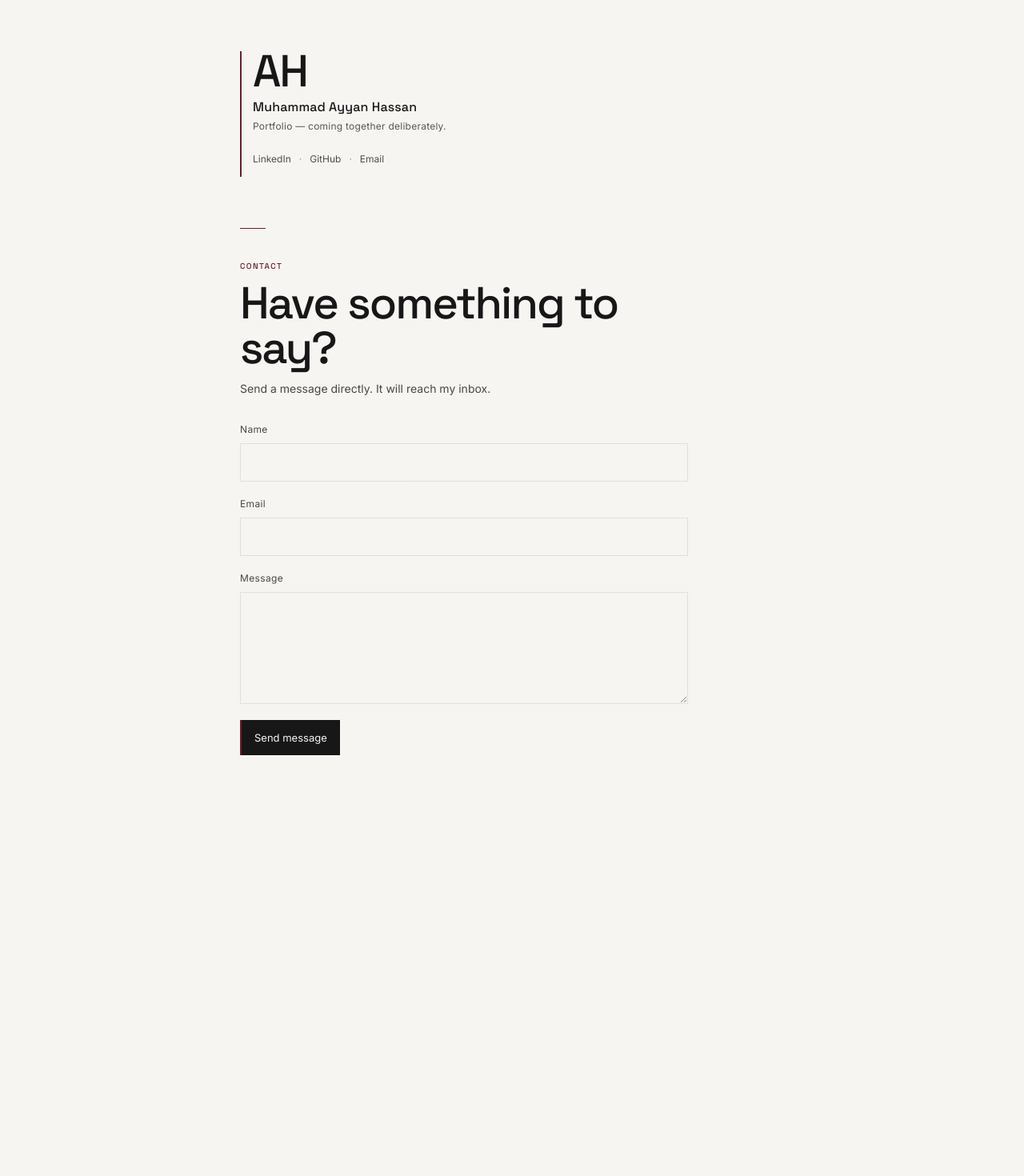
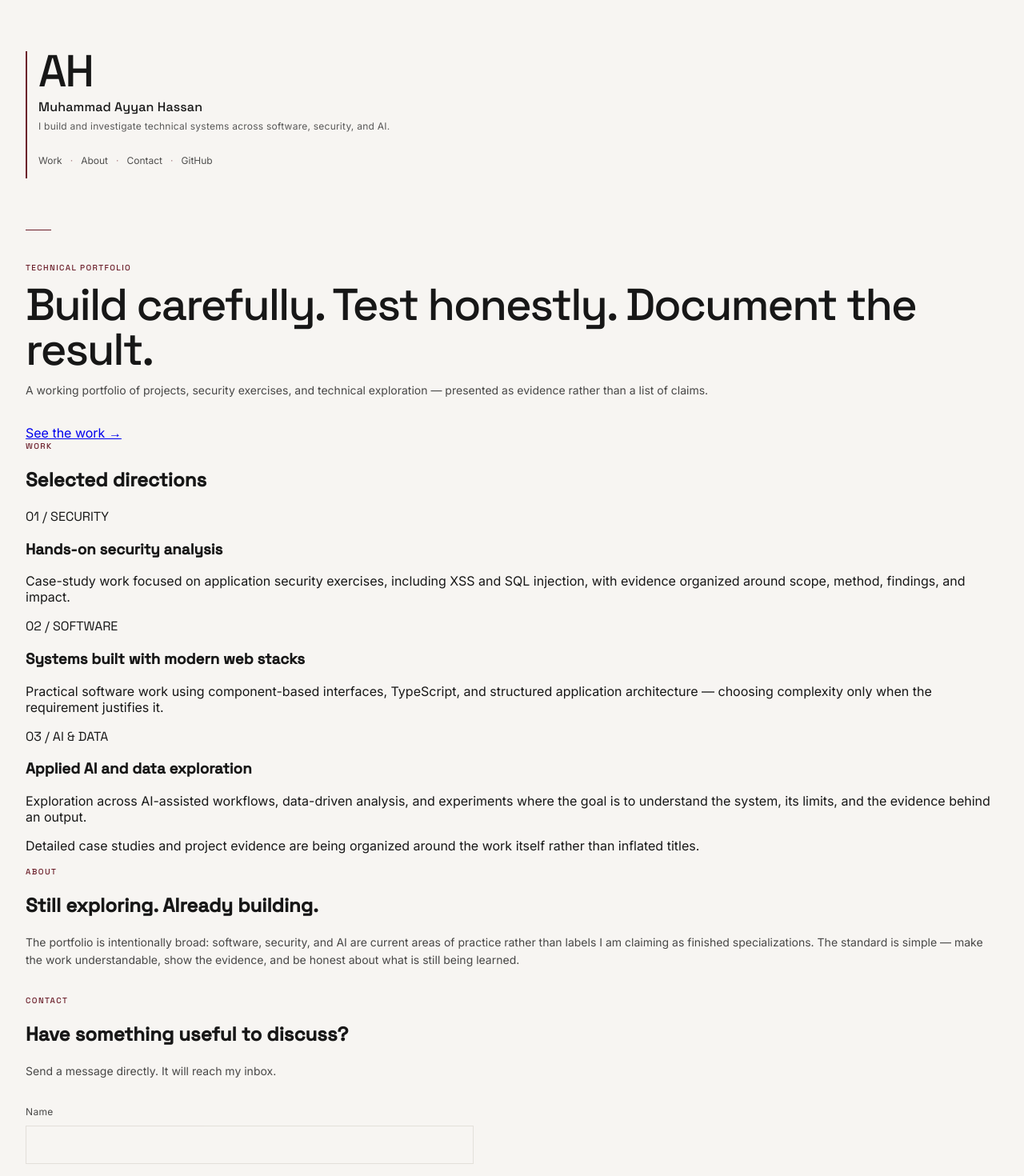
Before and after one commit to MuhammadAyyanHassan/Ayyan_Hassan_portfolio, a Next.js app: page / in a window 1280 px wide. Shown: the top 1470 px of the page at 80% size. Before the commit the page ends 1046 px from the top, so only its background shows below. Built offline with nearby package versions, Linux system fonts and the light colour scheme.

Commit message:
Fix portfolio clarity after Survive the Crit review

```diff
--- a/app/page.tsx
+++ b/app/page.tsx
@@ -3,15 +3,8 @@
 import { FormEvent, useState } from "react";
 import { Space_Grotesk, Inter } from "next/font/google";
 
-const spaceGrotesk = Space_Grotesk({
-  subsets: ["latin"],
-  weight: ["400", "500"],
-});
-
-const inter = Inter({
-  subsets: ["latin"],
-  weight: ["400", "500"],
-});
+const spaceGrotesk = Space_Grotesk({ subsets: ["latin"], weight: ["400", "500"] });
+const inter = Inter({ subsets: ["latin"], weight: ["400", "500"] });
 
 type Status = "idle" | "sending" | "success" | "error";
 
@@ -22,16 +15,13 @@ export default function Home() {
   async function handleSubmit(event: FormEvent<HTMLFormElement>) {
     event.preventDefault();
     setStatus("sending");
-
     try {
       const response = await fetch("/api/contact", {
         method: "POST",
         headers: { "Content-Type": "application/json" },
         body: JSON.stringify(form),
       });
-
       if (!response.ok) throw new Error("Request failed");
-
       setForm({ name: "", email: "", message: "" });
       setStatus("success");
     } catch {
@@ -40,87 +30,77 @@ export default function Home() {
   }
 
   return (
-    <main className="portfolio" id="contact">
-      <div className="contact-card">
-        <div className="identity">
+    <main className="portfolio">
+      <div className="site-shell">
+        <header className="identity">
           <div className={`${spaceGrotesk.className} monogram`}>AH</div>
           <div className={`${spaceGrotesk.className} name`}>Muhammad Ayyan Hassan</div>
-          <div className={`${inter.className} subtitle`}>
-            Portfolio — coming together deliberately.
-          </div>
-
-          <div className={`${inter.className} links`}>
-            <a href="https://www.linkedin.com/in/muhammad-ayyan-hassan/" target="_blank" rel="noopener noreferrer">
-              LinkedIn
-            </a>
-            <span>·</span>
-            <a href="https://github.com/MuhammadAyyanHassan" target="_blank" rel="noopener noreferrer">
-              GitHub
-            </a>
-            <span>·</span>
-            <a
-              href="https://mail.google.com/mail/?view=cm&fs=1&to=hassan.ayyan.muhammad@gmail.com"
-              target="_blank"
-              rel="noopener noreferrer"
-            >
-              Email
-            </a>
-          </div>
-        </div>
+          <p className={`${inter.className} subtitle`}>
+            I build and investigate technical systems across software, security, and AI.
+          </p>
+          <nav className={`${inter.className} links`} aria-label="Primary navigation">
+            <a href="#work">Work</a><span>·</span>
+            <a href="#about">About</a><span>·</span>
+            <a href="#contact">Contact</a><span>·</span>
+            <a href="https://github.com/MuhammadAyyanHassan" target="_blank" rel="noopener noreferrer">GitHub</a>
+          </nav>
+        </header>
 
         <div className="divider" />
 
-        <section className="contact-section" aria-labelledby="contact-heading">
-          <div className={`${spaceGrotesk.className} eyebrow`}>CONTACT</div>
-          <h1 id="contact-heading" className={spaceGrotesk.className}>
-            Have something to say?
+        <section className="hero" aria-labelledby="hero-heading">
+          <div className={`${spaceGrotesk.className} eyebrow`}>TECHNICAL PORTFOLIO</div>
+          <h1 id="hero-heading" className={spaceGrotesk.className}>
+            Build carefully. Test honestly. Document the result.
           </h1>
           <p className={`${inter.className} intro`}>
-            Send a message directly. It will reach my inbox.
+            A working portfolio of projects, security exercises, and technical exploration — presented as evidence rather than a list of claims.
           </p>
+          <a className="text-link" href="#work">See the work →</a>
+        </section>
 
+        <section id="work" className="section" aria-labelledby="work-heading">
+          <div className={`${spaceGrotesk.className} eyebrow`}>WORK</div>
+          <h2 id="work-heading" className={spaceGrotesk.className}>Selected directions</h2>
+          <div className="work-grid">
+            <article className="work-item">
+              <div className={`${spaceGrotesk.className} work-label`}>01 / SECURITY</div>
+              <h3 className={spaceGrotesk.className}>Hands-on security analysis</h3>
+              <p>Case-study work focused on application security exercises, including XSS and SQL injection, with evidence organized around scope, method, findings, and impact.</p>
+            </article>
+            <article className="work-item">
+              <div className={`${spaceGrotesk.className} work-label`}>02 / SOFTWARE</div>
+              <h3 className={spaceGrotesk.className}>Systems built with modern web stacks</h3>
+              <p>Practical software work using component-based interfaces, TypeScript, and structured application architecture — choosing complexity only when the requirement justifies it.</p>
+            </article>
+            <article className="work-item">
+              <div className={`${spaceGrotesk.className} work-label`}>03 / AI & DATA</div>
+              <h3 className={spaceGrotesk.className}>Applied AI and data exploration</h3>
+              <p>Exploration across AI-assisted workflows, data-driven analysis, and experiments where the goal is to understand the system, its limits, and the evidence behind an output.</p>
+            </article>
+          </div>
+          <p className={`${inter.className} proof-note`}>
+            Detailed case studies and project evidence are being organized around the work itself rather than inflated titles.
+          </p>
+        </section>
+
+        <section id="about" className="section about-section" aria-labelledby="about-heading">
+          <div className={`${spaceGrotesk.className} eyebrow`}>ABOUT</div>
+          <h2 id="about-heading" className={spaceGrotesk.className}>Still exploring. Already building.</h2>
+          <p className={`${inter.className} intro`}>
+            The portfolio is intentionally broad: software, security, and AI are current areas of practice rather than labels I am claiming as finished specializations. The standard is simple — make the work understandable, show the evidence, and be honest about what is still being learned.
+          </p>
+        </section>
+
+        <section id="contact" className="section contact-section" aria-labelledby="contact-heading">
+          <div className={`${spaceGrotesk.className} eyebrow`}>CONTACT</div>
+          <h2 id="contact-heading" className={spaceGrotesk.className}>Have something useful to discuss?</h2>
+          <p className={`${inter.className} intro`}>Send a message directly. It will reach my inbox.</p>
           <form className={inter.className} onSubmit={handleSubmit}>
-            <label>
-              Name
-              <input
-                name="name"
-                value={form.name}
-                onChange={(event) => setForm({ ...form, name: event.target.value })}
-                required
-                maxLength={100}
-                autoComplete="name"
-              />
-            </label>
-
-            <label>
-              Email
-              <input
-                name="email"
-                type="email"
-                value={form.email}
-                onChange={(event) => setForm({ ...form, email: event.target.value })}
-                required
-                maxLength={254}
-                autoComplete="email"
-              />
-            </label>
-
-            <label>
-              Message
-              <textarea
-                name="message"
-                value={form.message}
-                onChange={(event) => setForm({ ...form, message: event.target.value })}
-                required
-                maxLength={5000}
-                rows={5}
-              />
-            </label>
-
-            <button type="submit" disabled={status === "sending"}>
-              {status === "sending" ? "Sending…" : "Send message"}
-            </button>
-
+            <label>Name<input name="name" value={form.name} onChange={(event) => setForm({ ...form, name: event.target.value })} required maxLength={100} autoComplete="name" /></label>
+            <label>Email<input name="email" type="email" value={form.email} onChange={(event) => setForm({ ...form, email: event.target.value })} required maxLength={254} autoComplete="email" /></label>
+            <label>Message<textarea name="message" value={form.message} onChange={(event) => setForm({ ...form, message: event.target.value })} required maxLength={5000} rows={5} /></label>
+            <button type="submit" disabled={status === "sending"}>{status === "sending" ? "Sending…" : "Send message"}</button>
             <div className="status" aria-live="polite">
               {status === "success" && "Message sent. Thank you."}
               {status === "error" && "Something went wrong. Please try again."}
```
